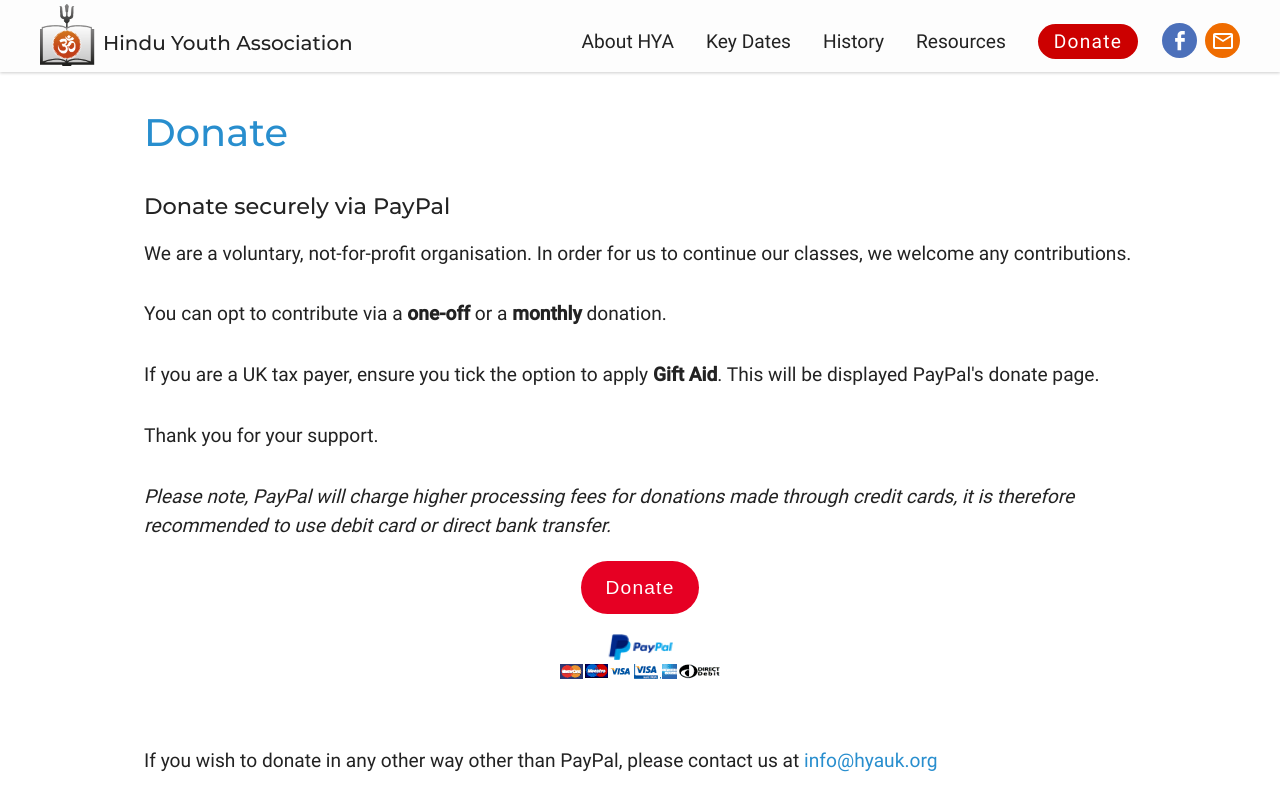
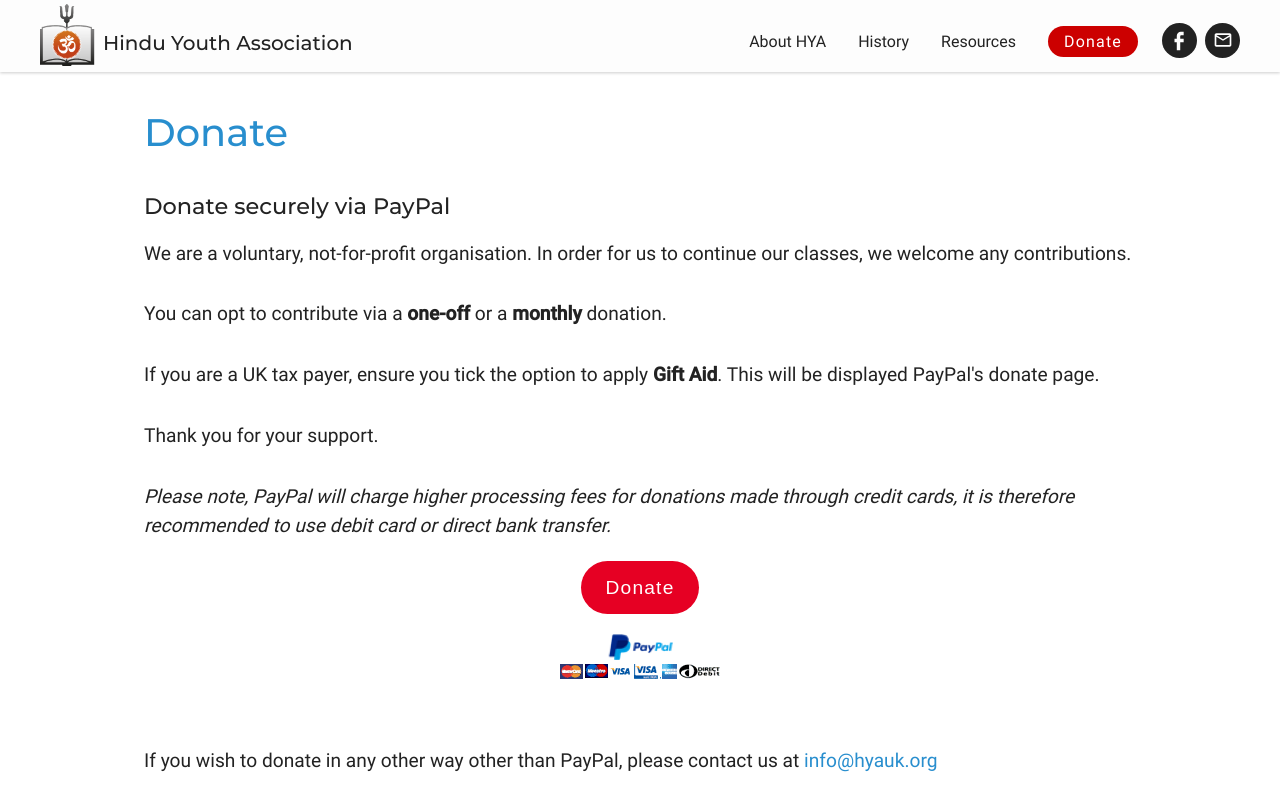
Before and after one commit to miteshsevani/hya, a React (Create React App) app: page /#/donate in a window 1280 px wide. Shown: the top 800 px of the page. Built offline with nearby package versions, Linux system fonts and the light colour scheme.

Commit message:
Content updates

```diff
--- a/src/components/Header.js
+++ b/src/components/Header.js
@@ -37,7 +37,7 @@ export default class Header extends React.Component {
               <nav className={`main-nav ${this.state.toggle ? 'visible' : ''}`}>
                 <ul>
                   <li><NavLink onClick={this.handleClick} to="/about">About HYA</NavLink></li>
-                  <li><NavLink onClick={this.handleClick} to="/keydates">Key Dates</NavLink></li>
+                  {/* <li><NavLink onClick={this.handleClick} to="/keydates">Key Dates</NavLink></li> */}
                   <li><NavLink onClick={this.handleClick} to="/history">History</NavLink></li>
                   <li><NavLink onClick={this.handleClick} to="/resources">Resources</NavLink></li>
                   <li><NavLink onClick={this.handleClick} to="/donate" className='btn--donate'>Donate</NavLink></li>
--- a/src/stylesheets/nav.css
+++ b/src/stylesheets/nav.css
@@ -15,6 +15,7 @@
 }
 
 .main-nav {
+  font-size: 1rem;
   position: absolute;
   right: 0;
   padding: 8px;
@@ -35,7 +36,6 @@
 
 .main-nav ul li a {
   color: #222222;
-  font-weight: normal;
 }
 
 .main-nav ul li a:hover,
@@ -94,10 +94,10 @@
   }
 
   .main-nav .social .facebook {
+    background: #222 url("../images/facebook.svg");
+    border-radius: 50%;
     width: 35px;
     height: 35px;
-    background: #4c70ba url("../images/facebook.svg");
-    border-radius: 50%;
   }
 
   .main-nav .social .facebook:hover {
@@ -105,10 +105,10 @@
   }
 
   .main-nav .social .email {
+    background: #222 url("../images/email.svg") no-repeat center;
+    border-radius: 50%;
     width: 35px;
     height: 35px;
-    background: #EF6C00 url("../images/email.svg") no-repeat center;
-    border-radius: 50%;
   }
 
   .main-nav .social .email:hover {
```
Also changed, not shown: src/images/email.svg, src/images/facebook.svg.
